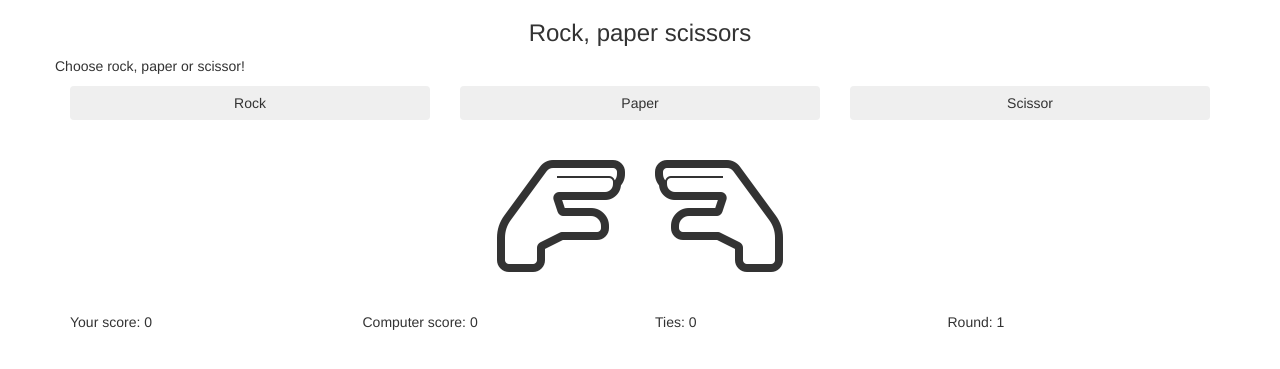
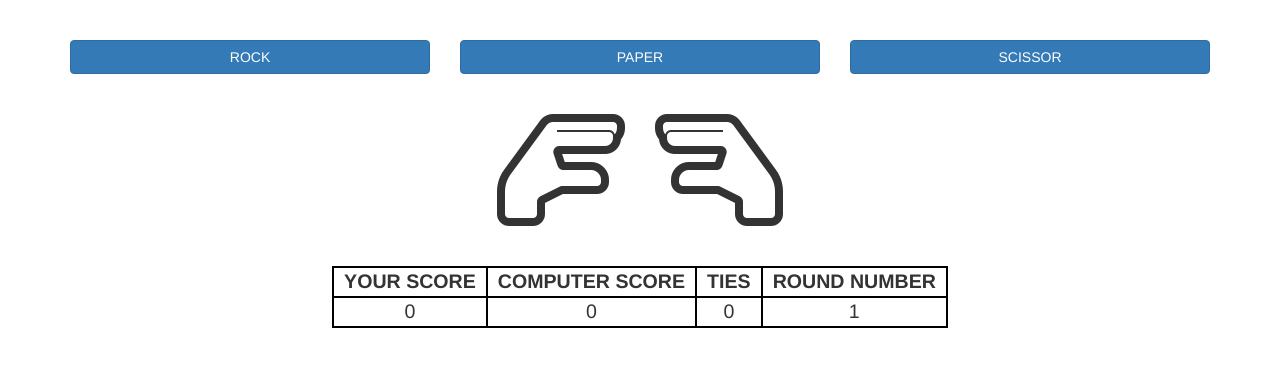
Before and after one commit to jeffreyhshapiro/RPS-game, a PHP site: page /html/RPS-style-game.html in a window 1280 px wide. Shown: the top 369 px of the page. Run offline with PHP 8.4, Linux system fonts and the light colour scheme; some libraries are stand-ins or nearby versions.

Commit message:
began redesigning layout- made hands face each other and put all tracking metrics in a table

```diff
--- a/css/main-page-format.css
+++ b/css/main-page-format.css
@@ -18,3 +18,24 @@
 #outcome {
   text-align: center;
 }
+
+table, th, td {
+  border: 2px solid black;
+  text-align: center;
+}
+
+th, td {
+  padding-left: 10px;
+  padding-right: 10px;
+}
+
+#tracking-table {
+  margin-left: auto;
+  margin-right: auto;
+  font-size: 1.4em;
+}
+
+.btn-primary {
+  width: 100%;
+  font-style: bold;
+}
--- a/html/RPS-style-game.html
+++ b/html/RPS-style-game.html
@@ -9,16 +9,16 @@
 <link rel="stylesheet" type="text/css" href="../css/main-page-format.css">
 <div class="container">
   <div class="row">
-    <h3 id="header">Rock, paper scissors</h3>
-    <p>Choose rock, paper or scissor!</p>
+    <!--<h3 id="header">Rock, Paper, Scissors</h3>-->
+    <br><br>
     <div class="col-md-4">
-      <button class="btn btn-block" data-choice="rock">Rock</button>
+      <button class="btn btn-primary" data-choice="rock">ROCK</button>
     </div>
     <div class="col-md-4">
-      <button class="btn btn-block" data-choice="paper">Paper</button>
+      <button class="btn btn-primary" data-choice="paper">PAPER</button>
     </div>
     <div class="col-md-4">
-      <button class="btn btn-block" data-choice="scissors">Scissor</button>
+      <button class="btn btn-primary" data-choice="scissors">SCISSOR</button>
     </div>
   </div>
   <br><br>
@@ -36,18 +36,22 @@
   </div>
   <br><br>
   <div class="row">
-    <div class="col-md-3">
-      <span>Your score: </span> <span id="userScore">0</span>
-    </div>
-    <div class="col-md-3">
-      <span>Computer score: </span><span id="computerScore">0</span>
-    </div>
-    <div class="col-md-3">
-      <span>Ties: </span><span id="ties">0</span>
-    </div>
-    <div class="col-md-3">
-      <span>Round: </span><span id="roundNumber">1</span>
-    </div>
+    <table id="tracking-table">
+      <thead>
+        <th>YOUR SCORE</th>
+        <th>COMPUTER SCORE</th>
+        <th>TIES</th>
+        <th>ROUND NUMBER</th>
+      </thead>
+      <tbody>
+        <tr>
+          <td id="userScore">0</td>
+          <td id="computerScore">0</td>
+          <td id="ties">0</td>
+          <td id="roundNumber">1</td>
+        </tr>
+      </tbody>
+    </table>
   </div>
   <br><br>
   <div class="row">
@@ -57,7 +61,6 @@
   </div>
 </div>
 
-
 <script type="text/javascript" src="https://code.jquery.com/jquery-2.1.4.min.js"></script>
 <script type="text/javascript" src="../js/game-logic.js"></script>
 <script type="text/javascript" src="../js/game-counter.js"></script>
--- a/js/game-logic.js
+++ b/js/game-logic.js
@@ -5,7 +5,7 @@ $(document).ready(function(){
 
   //Get the value of users button click
 
-  $(".btn-block").on("click", function(){
+  $(".btn-primary").on("click", function(){
     var userChoice = $(this).attr("data-choice");
     console.log(userChoice);
     var computerChoice = Math.floor(Math.random() * choices.length)
@@ -83,6 +83,10 @@ $(document).ready(function(){
     $("#roundNumber").html(RPS.gameState.roundCount);
     console.log(RPS.gameState.roundCount);
 
+    if (RPS.gameState.roundCount === 10) {
+      alert("Nice job!");
+    };
+
   });
 
 });
```
